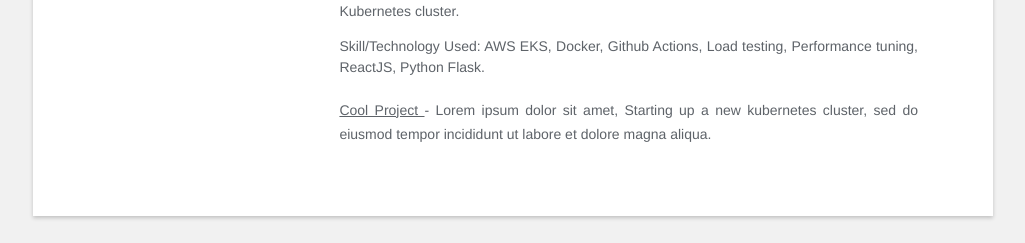
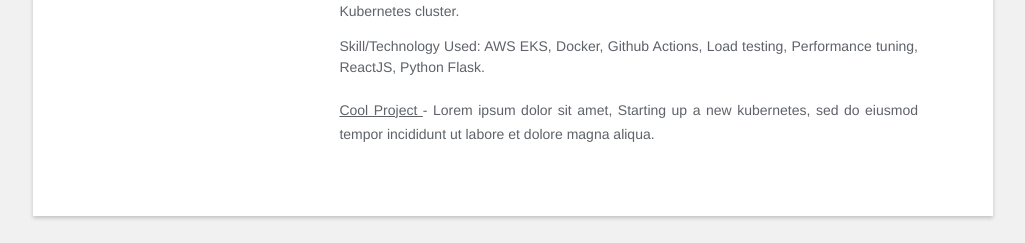
Before and after one commit to gabphens1021/kehindeakinsade.github.io, a Jekyll site: the page built from index.html, in a window 1280 px wide. Shown: the part 991-1234 px from the top of the page, without its empty margins (127-1152 px from the left). Built offline with Jekyll 4.4.1, drawn with Linux system fonts in a browser that asks for light colours.

```diff
--- a/_data/data.yml
+++ b/_data/data.yml
@@ -77,5 +77,5 @@ projects:
   - title: Cool Project
     link: #
     details: |
-      Lorem ipsum dolor sit amet, Starting up a new kubernetes cluster, sed do eiusmod
+      Lorem ipsum dolor sit amet, Starting up a new kubernetes, sed do eiusmod
       tempor incididunt ut labore et dolore magna aliqua.
```
